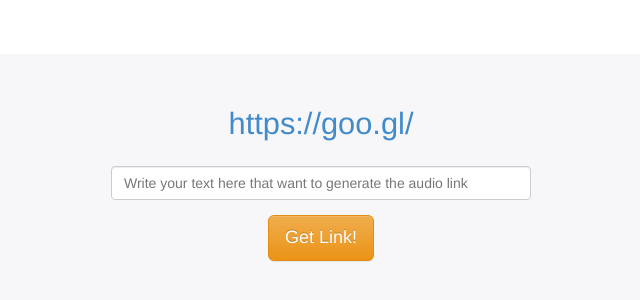
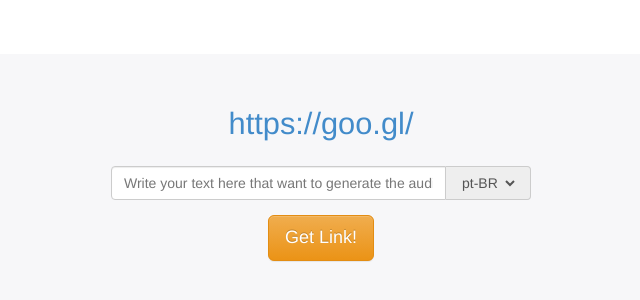
Before and after one commit to joaom182/google-audio-link, a website: page index.html in a window 1280 px wide. Shown: the part 216-516 px from the top of the page, without its empty margins (319-959 px from the left). Drawn offline with Linux system fonts and the light colour scheme.

Commit message:
Languages

```diff
--- a/css/style.css
+++ b/css/style.css
@@ -19,3 +19,10 @@
 	margin-bottom: 20px;
 	cursor: pointer;
 }
+
+select{
+	border:0;
+	background: transparent;
+	cursor: pointer;
+	outline: 0 !important;
+}
--- a/index.html
+++ b/index.html
@@ -18,7 +18,15 @@
       <div class="area">
         <a ng-href="{{generatedLink}}" target="_blank" class="generated-link">{{generatedLink}}</a>
         <div class="form-group">
-          <input type="text" class="form-control" data-ng-model="audioText" placeholder="Write your text here that want to generate the audio link" maxlength="100" />
+        <div class="input-group">
+            <input type="text" class="form-control" data-ng-model="audioText" placeholder="Write your text here that want to generate the audio link" maxlength="100" />
+            <div class="input-group-addon">
+              <select data-ng-model="language">
+                <option value="pt">pt-BR</option>
+                <option value="en">en-US</option>
+              </select>
+            </div>
+          </div>
         </div>
         <a data-ng-click="getLink()" target="_blank" class="btn btn-warning btn-lg">Get Link!</a>
       </div>
--- a/js/app.js
+++ b/js/app.js
@@ -8,10 +8,11 @@
 app.controller("MainController", ["$scope", "$http", function($scope, $http){
   $scope.audioText = "";
   $scope.generatedLink = "https://goo.gl/";
+  $scope.language = "pt";
 
   $scope.getLink = function(){
     $http.post('https://www.googleapis.com/urlshortener/v1/url', {
-      longUrl: "https://translate.google.com/translate_tts?ie=UTF-8&q=" + $scope.audioText + "&tl=pt&total=8&idx=3&textlen=58&client=t&prev=input"
+      longUrl: "https://translate.google.com/translate_tts?ie=UTF-8&q=" + $scope.audioText + "&tl=" + $scope.language + "&total=8&idx=3&textlen=58&client=t&prev=input"
     }).success(function(data, status, headers, config) {
       $scope.generatedLink = data.id;
     });
```
